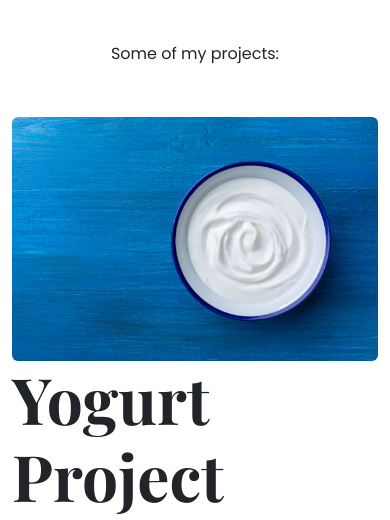
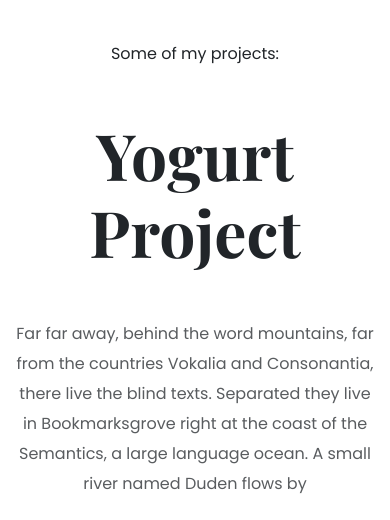
Before and after one commit to jmisshela/frontend-portfolio-website, a plain HTML site: page index.html in a window 390 px wide. Shown: the part 830-1350 px from the top of the page. Drawn offline with nearby package versions, Linux system fonts and the light colour scheme; a web font is replaced by a local one.

Commit message:
Editted the first portfolio content & added CSS media queries

```diff
--- a/index.html
+++ b/index.html
@@ -41,22 +41,24 @@
     <p class="text-center m-5">Some of my projects:</p>
     <div class="container">
       <div class="row">
-        <div class="col-md-6">
+        <div class="col d-none d-lg-block">
           <img
             src="/images/yogurt.jpg"
             alt="Blue Yogurt"
             class="img-fluid rounded"
           />
         </div>
-        <div class="col-md-6">
-          <h2 class="mb-5">Yogurt Project</h2>
-          <p class="mb-4 text-muted">
-            Far far away, behind the word mountains, far from the countries
-            Vokalia and Consonantia, there live the blind texts. Separated they
-            live in Bookmarksgrove right at the coast of the Semantics, a large
-            language ocean. A small river named Duden flows by
-          </p>
-          <a href="#" class="btn btn-branding-outline">View detail project</a>
+        <div class="col">
+          <div class="project-description">
+            <h2 class="mb-5">Yogurt Project</h2>
+            <p class="mb-4 text-muted">
+              Far far away, behind the word mountains, far from the countries
+              Vokalia and Consonantia, there live the blind texts. Separated
+              they live in Bookmarksgrove right at the coast of the Semantics, a
+              large language ocean. A small river named Duden flows by
+            </p>
+            <a href="#" class="btn btn-branding-outline">View detail project</a>
+          </div>
         </div>
       </div>
     </div>
--- a/styles/style.css
+++ b/styles/style.css
@@ -71,3 +71,18 @@ p {
   line-height: 27px;
   padding: 18px 30px;
 }
+
+img {
+  height: 560px;
+}
+
+.project-description {
+  padding: 0 60px;
+}
+
+@media (max-width: 960px) {
+  .project-description {
+    padding: 0;
+    text-align: center;
+  }
+}
```
